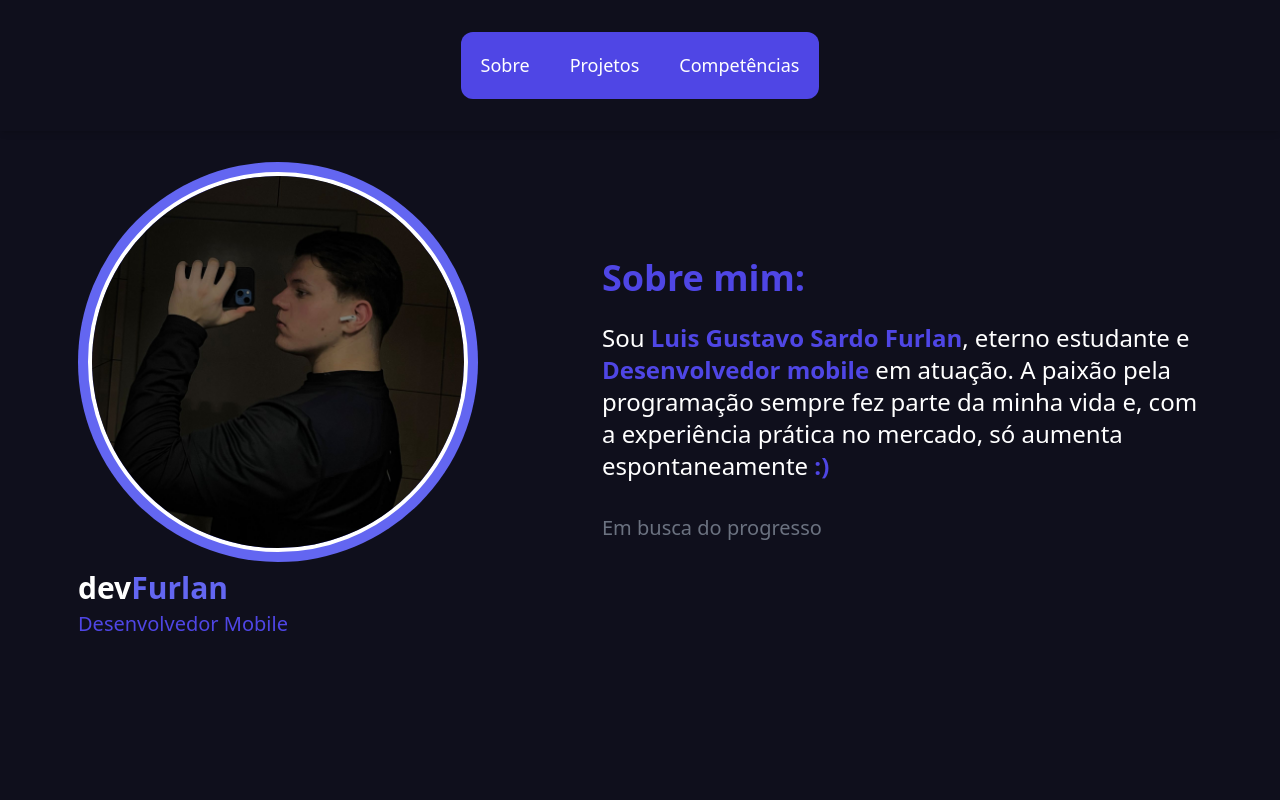
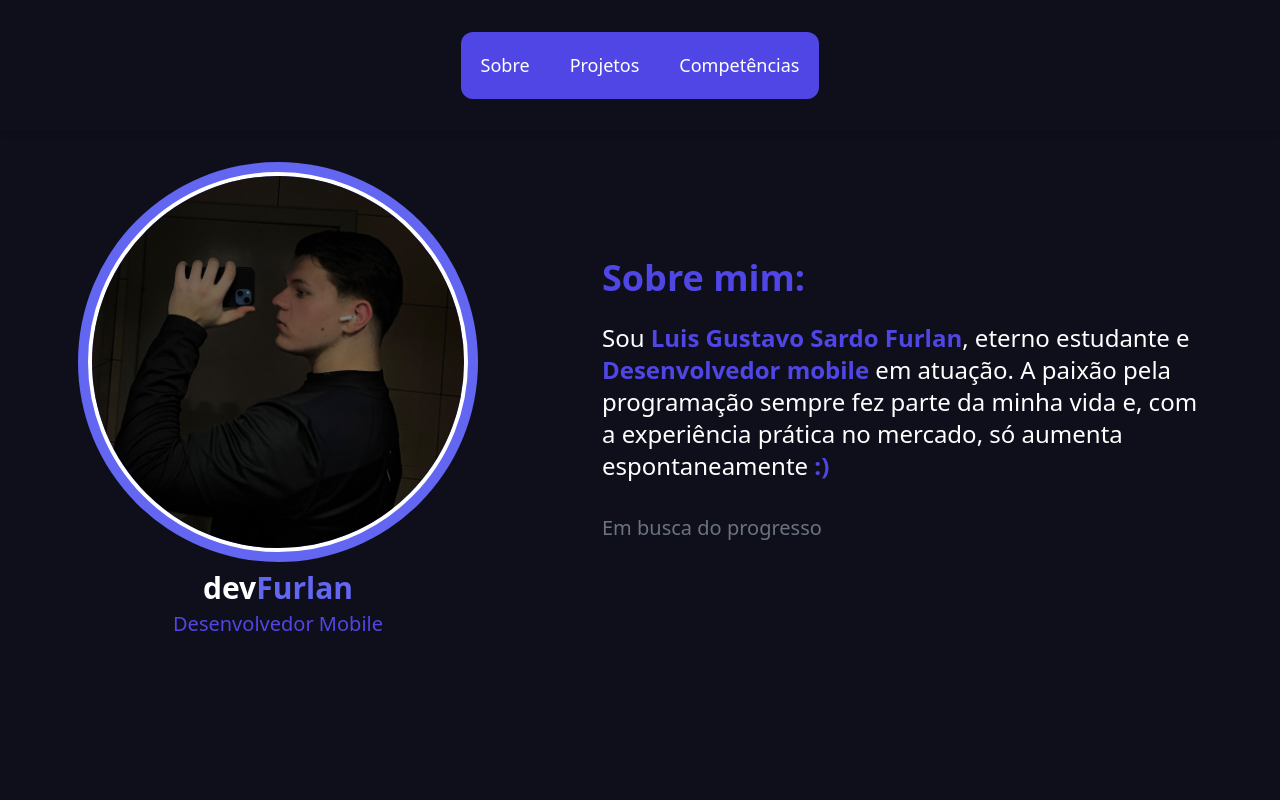
Before and after one commit to LuisGFurlan/LuisGFurlan.github.io, a Vue app: page / in a window 1280 px wide. Shown: the top 800 px of the page. Built offline with nearby package versions, Linux system fonts and the light colour scheme.

Commit message:
fix : Card do perfil estava quebrando layout

```diff
--- a/src/components/About.vue
+++ b/src/components/About.vue
@@ -1,10 +1,16 @@
 <template>
-  <section id="about" class="relative h-screen bg-primary flex items-center justify-center px-4 scroll-mt-28">
+  <section
+    id="about"
+    class="relative min-h-screen bg-primary flex items-center justify-center px-4 scroll-mt-28"
+  >
+    <!-- Container Geral -->
     <div class="w-full h-full flex flex-col items-center justify-center md:flex-row md:justify-around">
 
-    <!-- Foto -->
-    <div class="text-center md:text-left">
-      <div class="w-[200px] h-[200px] md:w-[400px] md:h-[400px] bg-indigo-500 rounded-full flex items-center justify-center mx-auto md:mx-0">
+      <!-- Foto, Nome e Profissão -->
+      <div class="text-center md:text-center flex flex-col items-center">
+        <div
+          class="w-[200px] h-[200px] md:w-[400px] md:h-[400px] bg-indigo-500 rounded-full flex items-center justify-center"
+        >
           <img
             :src="foto"
             alt="Minha Foto"
@@ -14,12 +20,12 @@
         <h2 class="mt-2 text-2xl md:text-3xl font-bold text-white">
           dev<span class="text-indigo-500">Furlan</span>
         </h2>
-      <p class="text-xl text-indigo-600 font-medium mt-1 hidden md:block">
+        <p class="text-xl text-indigo-600 font-medium mt-1">
           Desenvolvedor Mobile
         </p>
       </div>
 
-    <!-- Texto -->
+      <!-- Texto "Sobre mim" -->
       <div class="mt-8 md:mt-0 md:w-[600px] text-center md:text-left">
         <h2 class="hidden md:block text-4xl font-bold text-indigo-600 w-full">
           Sobre mim:
@@ -27,15 +33,17 @@
         <p class="text-xl md:text-2xl text-white font-medium mt-6">
           <span class="md:hidden">Prazer!</span> Sou
           <span class="text-indigo-500 md:text-indigo-600 font-semibold">Luis Gustavo Sardo Furlan</span>,
-        eterno estudante e <span class="text-indigo-500 md:text-indigo-600 font-semibold">Desenvolvedor mobile</span>
-        em atuação. A paixão pela programação sempre fez parte da minha vida e, com a experiência prática no mercado,
-        só aumenta espontaneamente <span class="text-indigo-500 md:text-indigo-600 font-semibold">:)</span>
+          eterno estudante e
+          <span class="text-indigo-500 md:text-indigo-600 font-semibold">Desenvolvedor mobile</span> em atuação.
+          A paixão pela programação sempre fez parte da minha vida e, com a experiência prática no mercado,
+          só aumenta espontaneamente
+          <span class="text-indigo-500 md:text-indigo-600 font-semibold">:)</span>
         </p>
         <p class="text-xl text-gray-500 mt-8">Em busca do progresso</p>
       </div>
+
     </div>
   </section>
-
 </template>
 
 <script setup>
```
Lines whose indentation alone changed are shown as unchanged.
